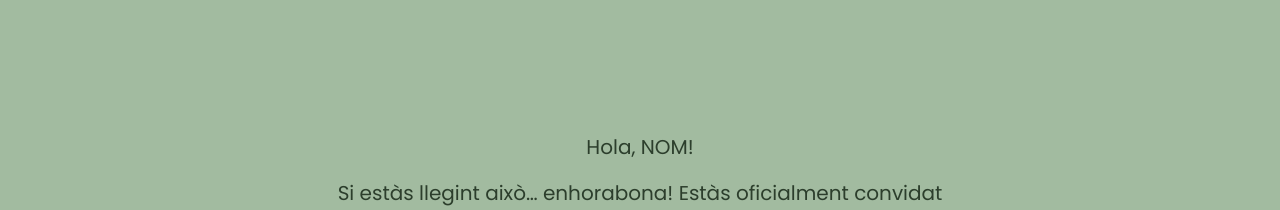
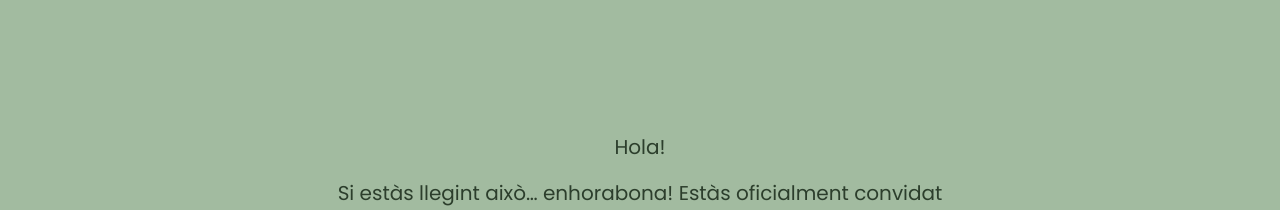
Before and after one commit to AlbertSuarez/albert-elena, a Next.js app: page / in a window 1280 px wide. Shown: the part 820-1030 px from the top of the page. Built offline with nearby package versions, Linux system fonts and the light colour scheme.

Commit message:
✨ Added dynamic name in welcome part

```diff
--- a/src/components/Invitation/Invitation.tsx
+++ b/src/components/Invitation/Invitation.tsx
@@ -1,9 +1,17 @@
 'use client';
 
+import { useSearchParams } from 'next/navigation';
 import Button from '../Button/Button';
 import styles from './Invitation.module.css';
 
 export default function Invitation() {
+  const guestName = useSearchParams().get('id');
+  const getGreeting = () => {
+    if (guestName && guestName.trim()) {
+      return `Hola, ${guestName}!`;
+    }
+    return 'Hola!';
+  };
   const scrollToForm = () => {
     const formSection = document.getElementById('confirmacio');
     if (formSection) {
@@ -17,7 +25,7 @@ export default function Invitation() {
   return (
     <section id="invitation" className={styles.invitation}>
       <div className={styles.invitationContent}>
-        <p>Hola, NOM!</p>
+        <p>{getGreeting()}</p>
         <p>Si estàs llegint això… enhorabona! Estàs oficialment convidat al nostre casament 🎉</p>
         <p>Aquí trobaràs tota la informació important i un <strong>formulari per confirmar</strong> que vindràs a celebrar-ho amb nosaltres.</p>
       </div>
```
